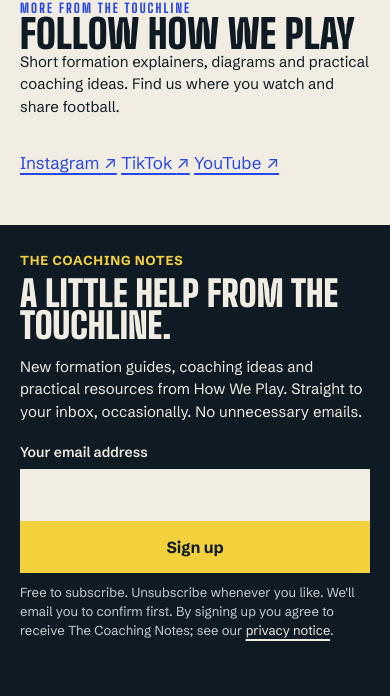
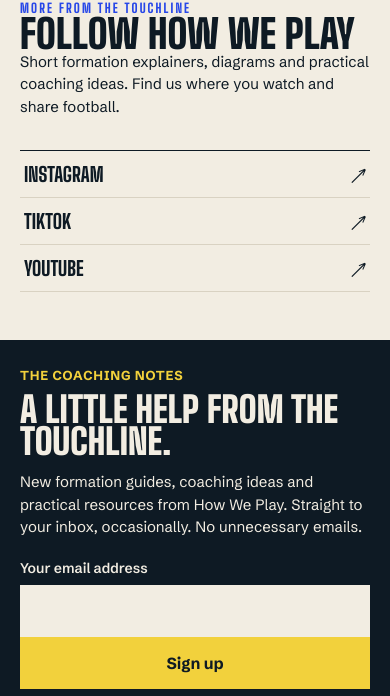
Before and after one commit to Chatmandu/how-we-play, an Astro site: page / in a window 390 px wide. Shown: the part 2616-3312 px from the top of the page. Built offline with nearby package versions, Linux system fonts and the light colour scheme; Astro itself is replaced by a stand-in of ours; a web font is replaced by a local one.

Commit message:
Add crisp, mobile-friendly homepage social follow links

```diff
--- a/src/styles/editorial.css
+++ b/src/styles/editorial.css
@@ -800,6 +800,11 @@
 .foot__nav { align-items: center; }
 .foot__cookie { background: none; border: 0; padding: 0; color: var(--hwp-color-paper); font: inherit; text-decoration: underline; text-underline-offset: 2px; cursor: pointer; min-height: 32px; }
 .foot__support { color: var(--hwp-color-space-yellow) !important; font-weight: 700; }
+/* Homepage's own social discovery links, alongside the site-wide footer links. */
+.home-social__links { display: grid; gap: 0; align-self: center; border-top: 1px solid var(--hwp-color-ink); }
+.home-social__links a { display: flex; align-items: center; justify-content: space-between; gap: 12px; padding: 13px 4px; border-bottom: 1px solid var(--hwp-color-rule); color: var(--hwp-color-ink); font: 800 clamp(20px, 3vw, 28px)/1 var(--hwp-font-family-display); text-transform: uppercase; text-decoration: none; }
+.home-social__links a:hover, .home-social__links a:focus-visible { color: var(--hwp-color-pitch-blue); text-decoration: underline; text-underline-offset: 4px; }
+
 .support { padding-top: var(--ed-s5); }
 .support__in { grid-column: 3 / span 7; border-top: 4px solid var(--hwp-color-ink); padding-top: 14px; display: grid; gap: 10px; }
 .support__h { margin: 0; font: 900 clamp(30px, 3.2vw, 42px)/.9 var(--ed-display); text-transform: uppercase; }
```
